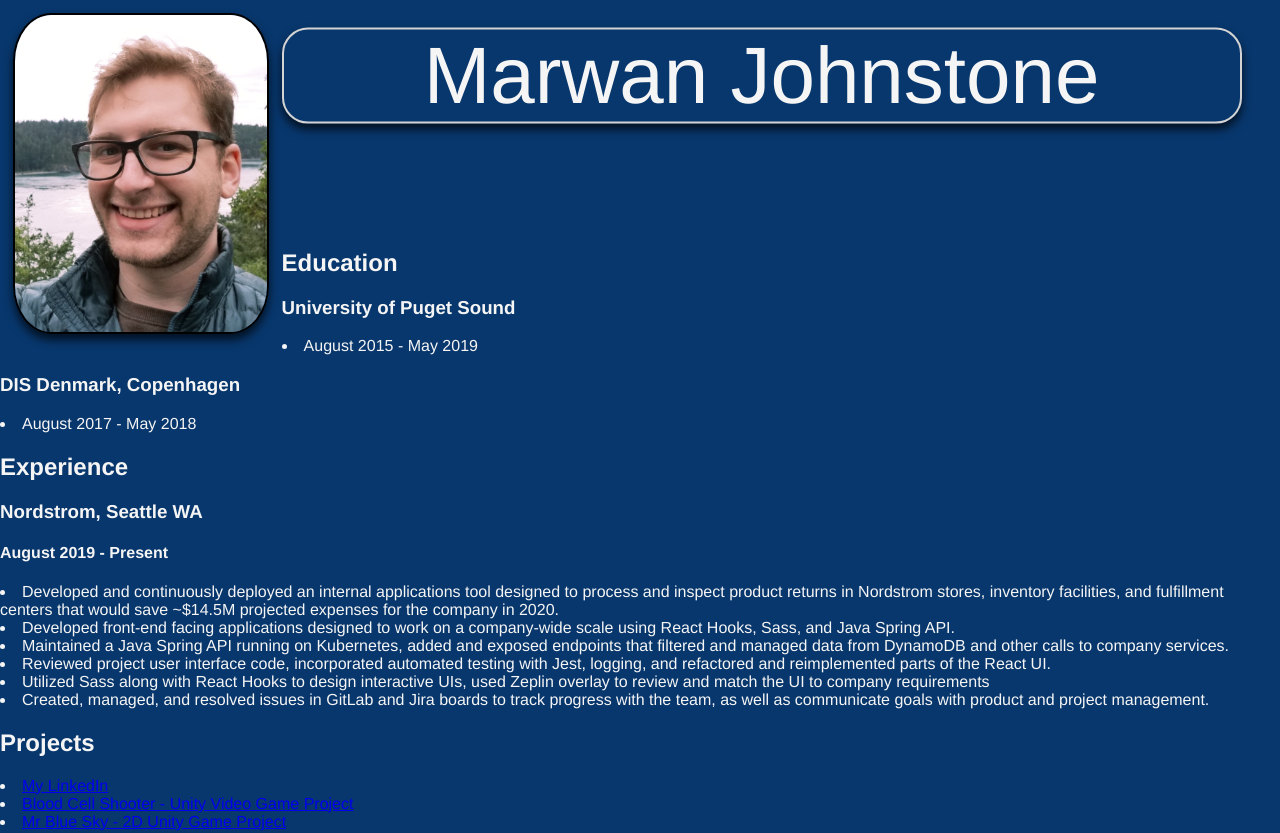
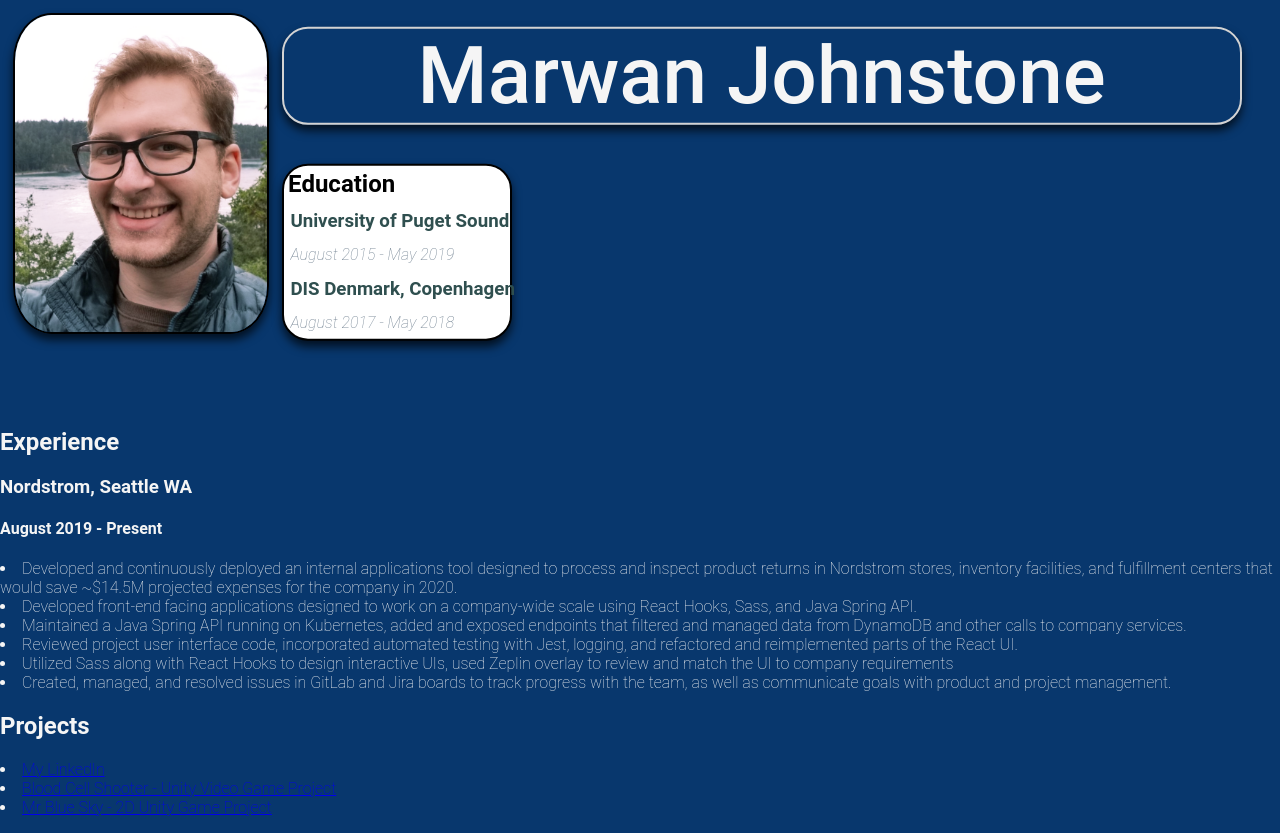
Before and after one commit to mjohnstone14/resume, a React app: page / in a window 1280 px wide. Shown: the top 833 px of the page. Built offline with nearby package versions, Linux system fonts and the light colour scheme.

Commit message:
style education

```diff
--- a/src/Styles/App.scss
+++ b/src/Styles/App.scss
@@ -1,6 +1,6 @@
 @import 'utils';
 
-$sans-serif: "Source Sans Pro", Helvetica, Verdana, sans-serif;
+$sans-serif: "Source Sans Pro", Roboto, Verdana, sans-serif;
 $serif: Merriweather, Georgia, "Times New Roman", serif;
 $mono: "Source Code Pro", Courier, mono;
 
--- a/src/components/Education.js
+++ b/src/components/Education.js
@@ -1,15 +1,21 @@
 import React from 'react';
+import '../styles/education.scss'
+
 const Education = () => {
     return (
-        <fragment>
-            <h2>Education</h2>
+        <fragment className="educationBody">
+            <h2 className="edTitle">Education</h2>
             <fragment>
-                <h3>University of Puget Sound</h3>
-                <li>August 2015 - May 2019</li>
+                <a href="https://www.pugetsound.edu/">
+                    <h3 className="edDescriptionLabel">University of Puget Sound</h3>
+                </a>
+                <li className="edDescription">August 2015 - May 2019</li>
             </fragment>
             <fragment>
-                <h3>DIS Denmark, Copenhagen</h3>
-                <li>August 2017 - May 2018</li>
+                <a href="https://disabroad.org/copenhagen/">
+                    <h3 className="edDescriptionLabel">DIS Denmark, Copenhagen</h3>
+                </a>
+                <li className="edDescription">August 2017 - May 2018</li>
             </fragment>
         </fragment>
     )
--- /dev/null
+++ b/src/styles/education.scss
@@ -0,0 +1,39 @@
+@import "App.scss";
+
+.educationBody {
+    display: inline-block;
+    width: 18%;
+    border: 2px solid black;
+    border-radius: 26px;
+    transform: translateY(-38%);
+    background: white;
+    color: black;
+    box-shadow: 0px 6px 10px rgba(0,0,0,0.7);
+}
+
+.edTitle {
+    display: inline-flex;
+    color: black;
+    margin: 2%;
+}
+
+.edDescriptionLabel {
+    display: inline-block;
+    color: #2F4F4F;
+    width: 100%;
+    margin: 3%;
+}
+
+.edDescription {
+    display: inline-block;
+    margin: 3%;
+    font-style: italic;
+    list-style: none;
+    margin-right: 10px;
+    vertical-align: middle;
+    color: 	#708090;
+}
+
+.ul {
+    list-style: none;
+}
```
